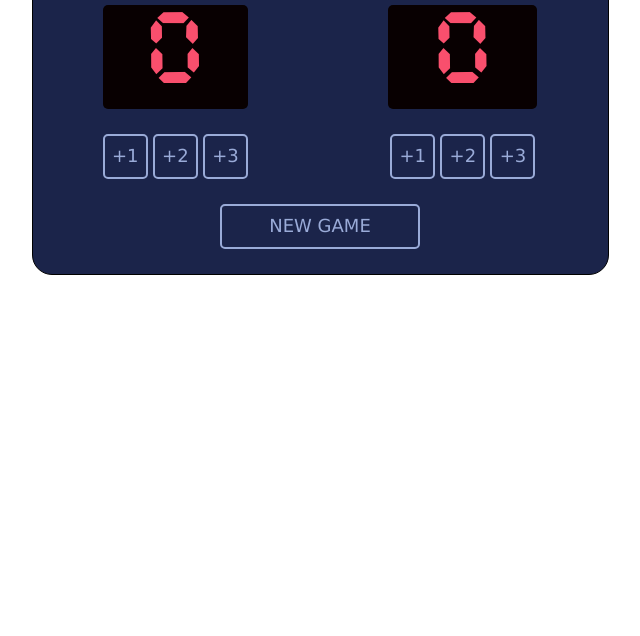
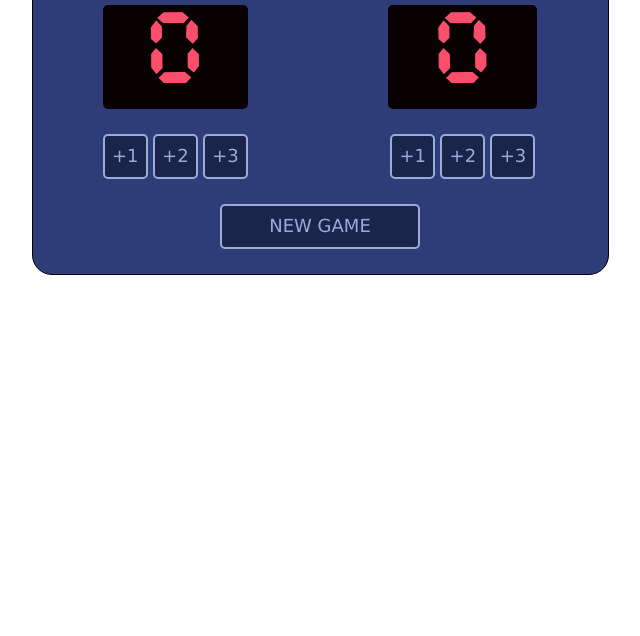
Before and after one commit to vujadin95/basketball-App, a website built with Vite: page index.html in a window 1280 px wide. Shown: the part 164-800 px from the top of the page, without its empty margins (320-960 px from the left). Built offline with nearby package versions, Linux system fonts and the light colour scheme.

Commit message:
changing background color

```diff
--- a/index.css
+++ b/index.css
@@ -25,7 +25,7 @@ h3 {
 }
 
 .wrapper {
-    background: #1B244A;
+    background: #2e3c77;
     border: 1px solid black;
     border-radius: 20px;
 
```
